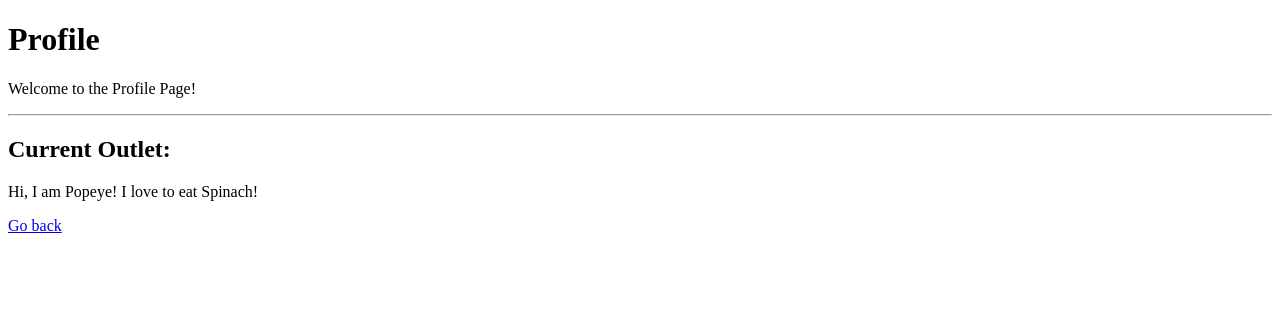
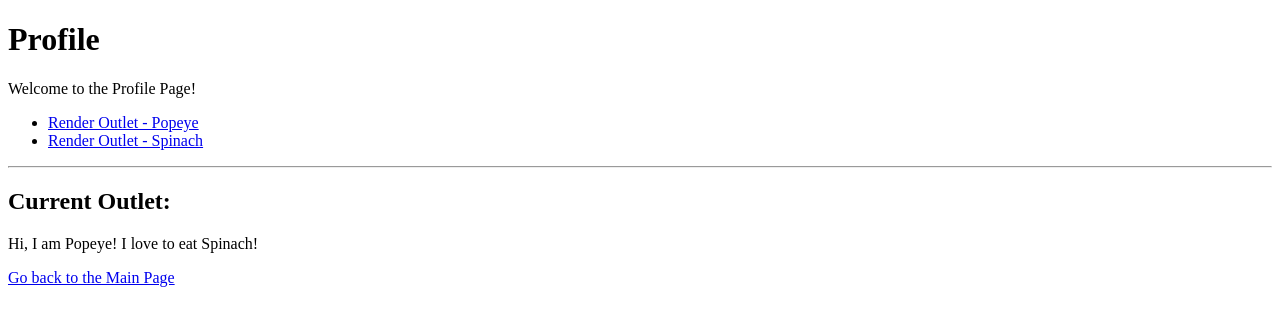
Before and after one commit to Mitadru47/React-Router-Test-App, a React (Vite) app: page /profile/popeye in a window 1280 px wide. Shown: the top 326 px of the page. Built offline with nearby package versions, Linux system fonts and the light colour scheme.

Commit message:
Navigation Links
Introducing some useful links to render outlets more conveniently

```diff
--- a/src/components/Popeye.jsx
+++ b/src/components/Popeye.jsx
@@ -10,7 +10,7 @@ function Popeye(){
 		<>
 
 			<p>Hi, I am Popeye! I love to eat Spinach!</p>
-			<Link to="/">Go back</Link>
+			<Link to="/">Go back to the Main Page</Link>
 
 		</>
 	);
--- a/src/components/Profile.jsx
+++ b/src/components/Profile.jsx
@@ -1,4 +1,4 @@
-import { Outlet } from "react-router-dom";
+import { Link, Outlet } from "react-router-dom";
 
 function Profile(){
 
@@ -8,6 +8,17 @@ function Profile(){
 
 			<h1>Profile</h1>
 			<p>Welcome to the Profile Page!</p>
+
+      <nav>
+
+        <ul>
+
+          <li><Link to="/profile/popeye">Render Outlet - Popeye</Link></li>
+          <li><Link to="/profile/spinach">Render Outlet - Spinach</Link></li>
+
+        </ul>
+
+      </nav>
 
 			<hr />
 
--- a/src/components/Spinach.jsx
+++ b/src/components/Spinach.jsx
@@ -10,7 +10,7 @@ function Spinach(){
 		<>
 
 			<p>Hi, I am Spinach! Popeye loves to eat me!</p>
-			<Link to="/">Go back</Link>
+			<Link to="/">Go back to the Main Page</Link>
 
 		</>
 	);
```
